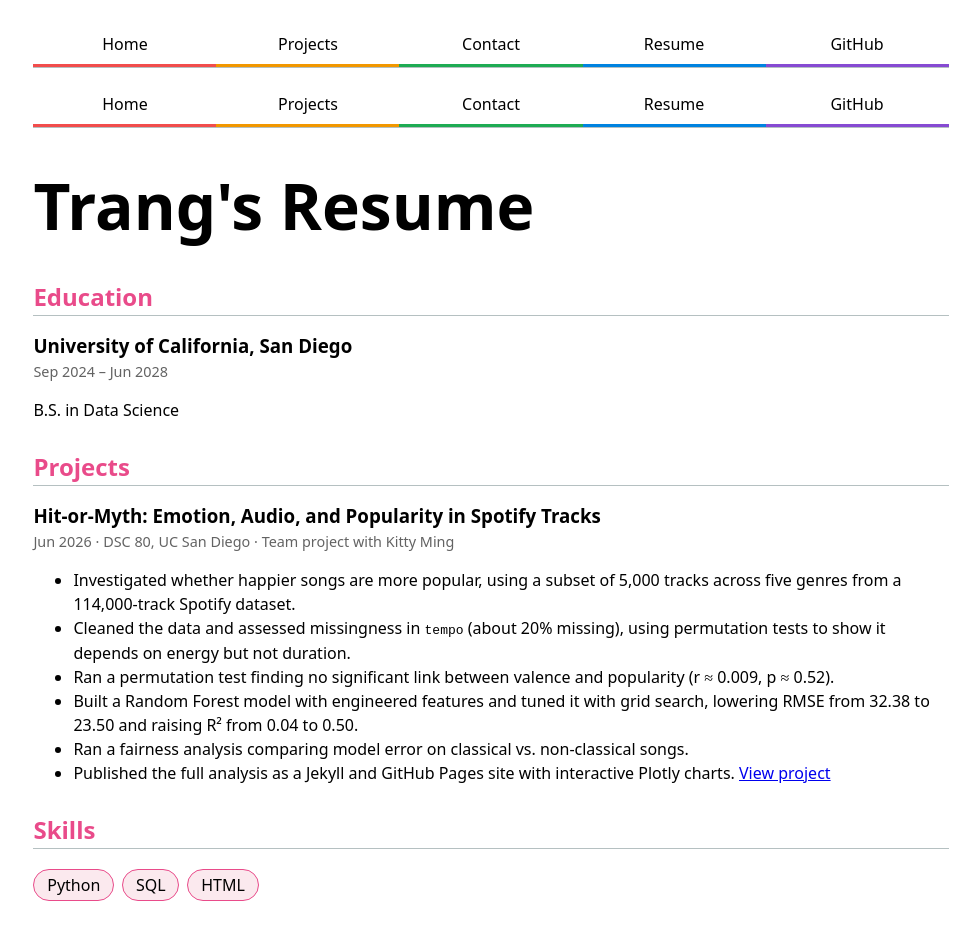
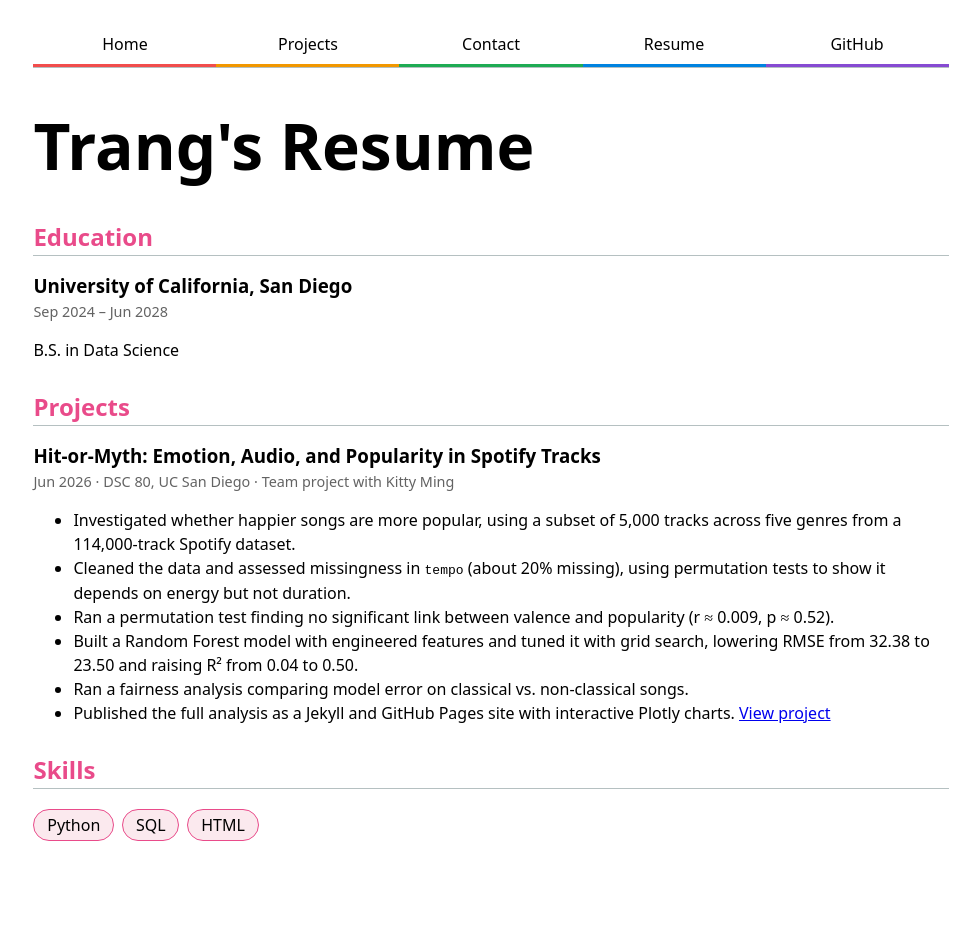
Before and after one commit to trkieu-commits/portfolio, a plain HTML site: page resume/index.html in a window 1280 px wide. Shown: the whole page, without its empty margins (149-1129 px from the left). After the commit the page ends 897 px from the top, so only its background shows below. Drawn offline with Linux system fonts and the light colour scheme.

Commit message:
Remove navigation from index.html
Removed navigation links from the resume page.

```diff
--- a/resume/index.html
+++ b/resume/index.html
@@ -8,13 +8,7 @@
   <script type="module" src="../global.js"></script>
 </head>
 <body class="resume">
-  <nav>
-    <a href="../">Home</a>
-    <a href="../projects/">Projects</a>
-    <a href="../contact/">Contact</a>
-    <a href="../resume/">Resume</a>
-    <a href="https://github.com/trkieu-commits" target="_blank">GitHub</a>
-  </nav>
+
 
   <h1>Trang's Resume</h1>
 
```
